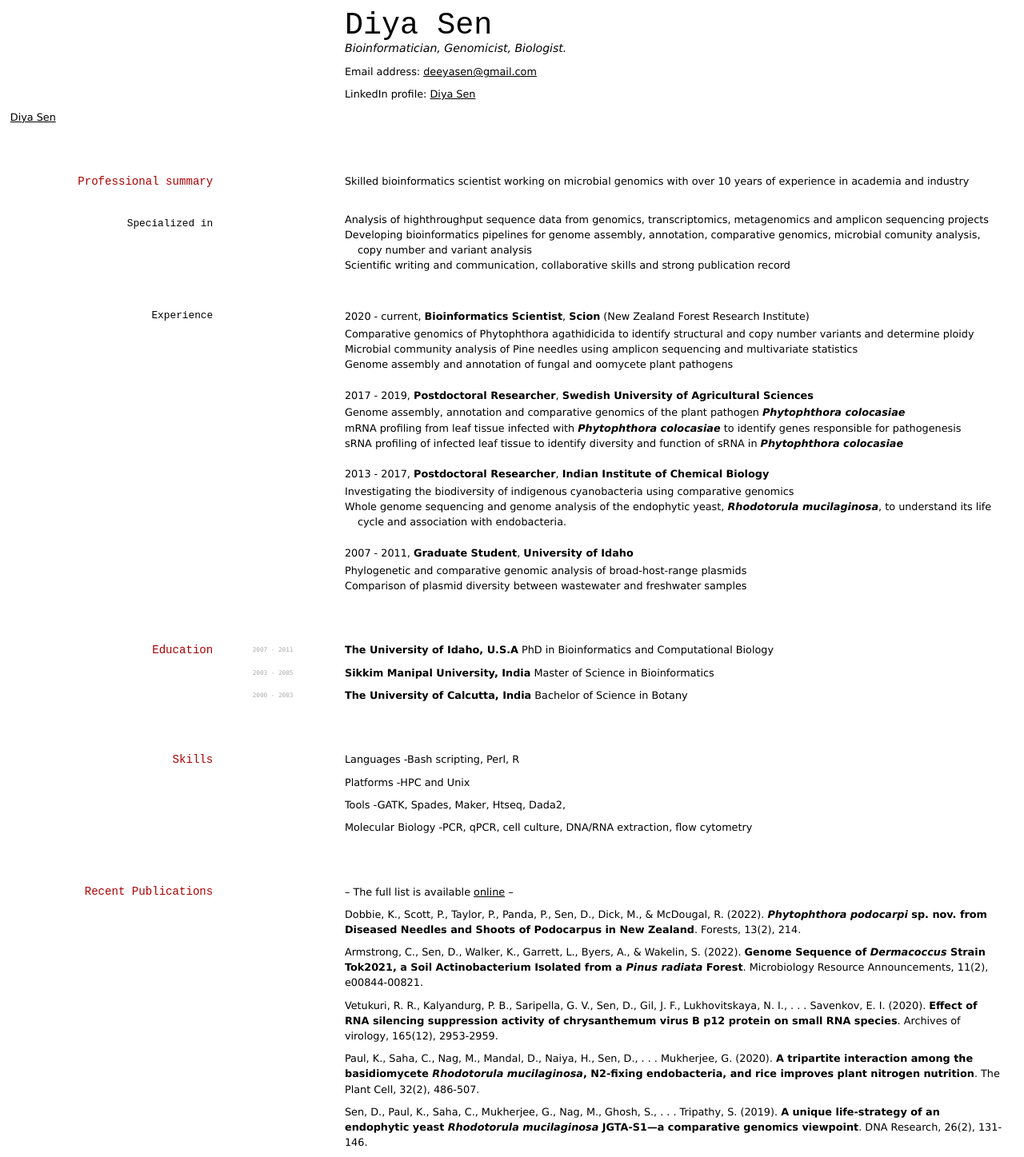
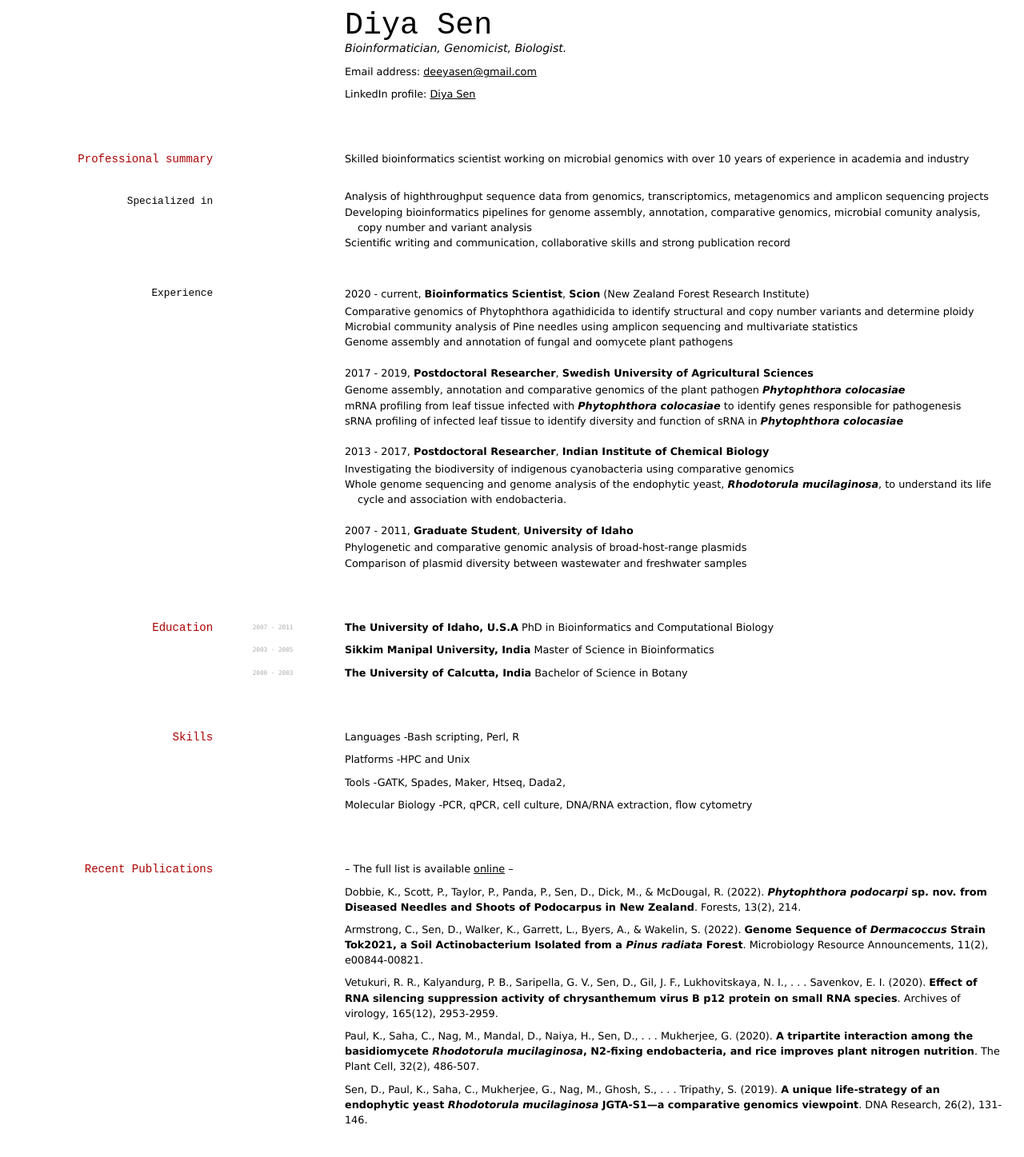
Before and after one commit to elipapa/markdown-cv, a Jekyll site: the page built from index.md, in a window 1280 px wide. Shown: the whole page at 80% size. Built offline with Jekyll 4.4.1, drawn with Linux system fonts in a browser that asks for light colours; after the commit the page ends 1419 px from its top, so only the background shows below that.

Commit message:
Update index.md

```diff
--- a/index.md
+++ b/index.md
@@ -11,7 +11,6 @@
 LinkedIn profile:
 <a href="https://nz.linkedin.com/in/diya-sen-8a8858180?trk=profile-badge">Diya Sen</a>
 
-<div class="badge-base LI-profile-badge" data-locale="en_US" data-size="medium" data-theme="light" data-type="VERTICAL" data-vanity="diya-sen-8a8858180" data-version="v1"><a class="badge-base__link LI-simple-link" href="https://nz.linkedin.com/in/diya-sen-8a8858180?trk=profile-badge">Diya Sen</a></div>
 
 ## Professional summary
 Skilled bioinformatics scientist working on microbial genomics with over 10 years of experience in academia and industry
```
